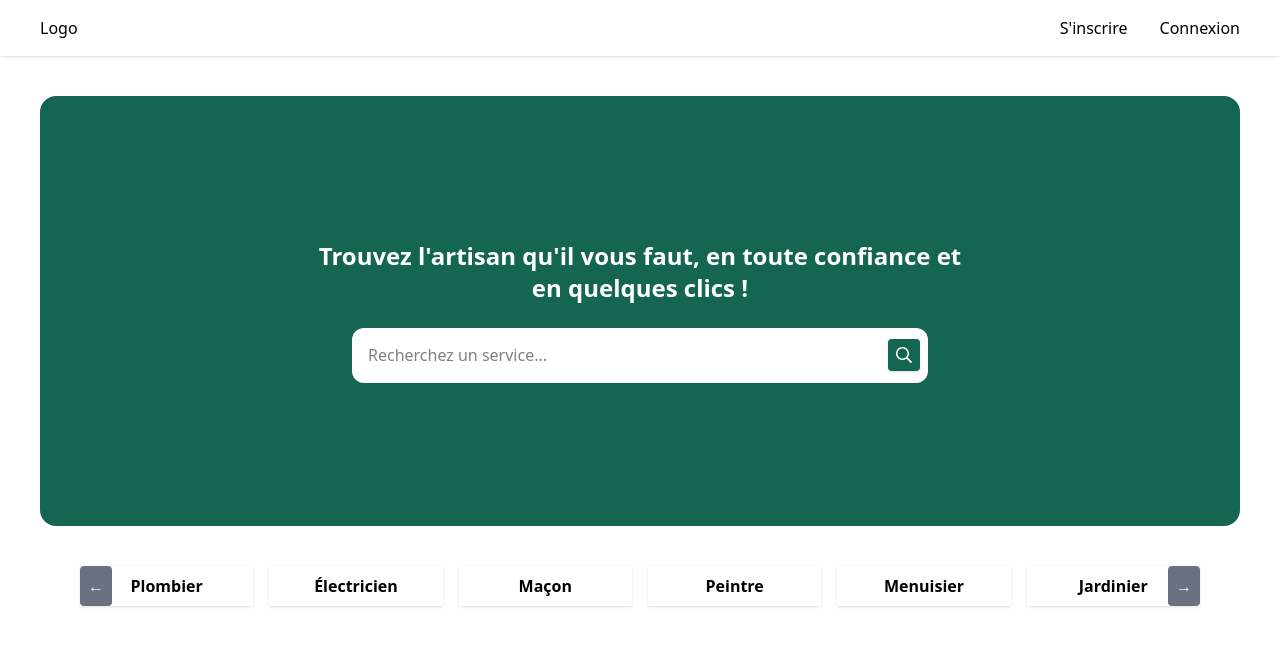
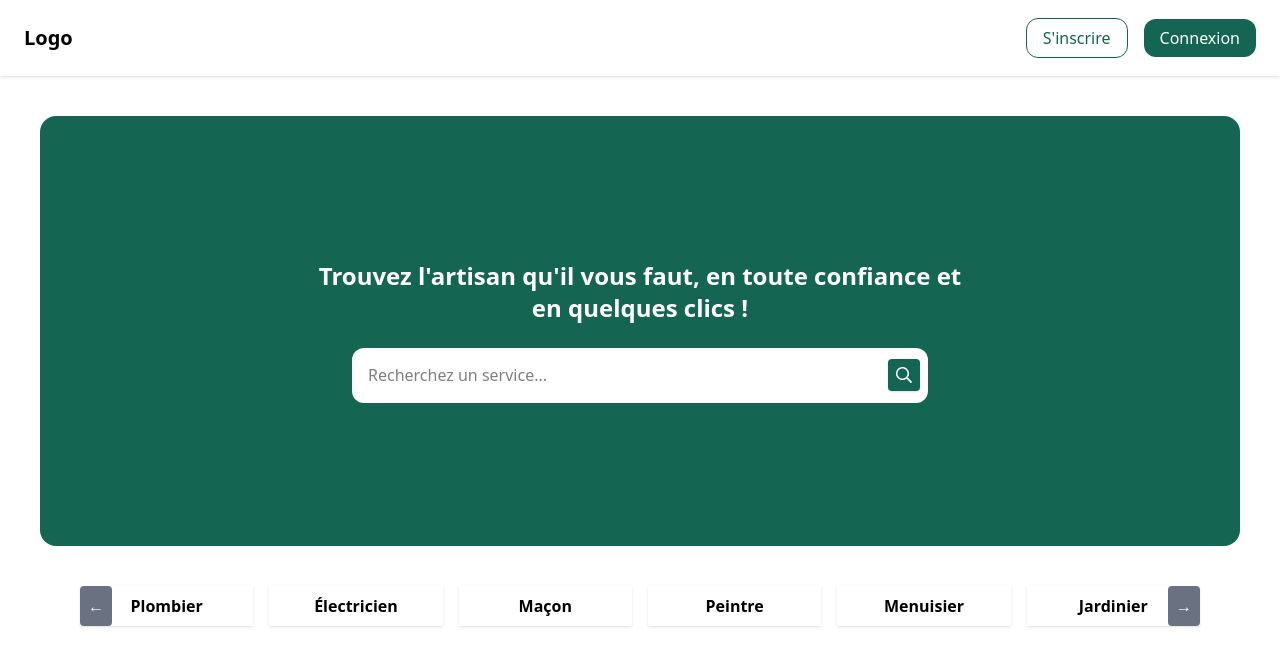
Before and after one commit to aminebk99/khadamaty, a React (Vite) app: page / in a window 1280 px wide. Shown: the top 666 px of the page. Built offline with nearby package versions, Linux system fonts and the light colour scheme.

Commit message:
commit forms

```diff
--- a/src/components/Header.tsx
+++ b/src/components/Header.tsx
@@ -1,20 +1,24 @@
 import { Link } from "react-router-dom";
-// import logo from "../assets/khadamatylogopng.png";
 
 function Header() {
   return (
-    <header className="shadow text-black w-full flex justify-between items-center md:px-6 lg:px-10 py-4 ">
-      <div>
-        {/* <img src={logo} alt="" /> */}
-        Logo
-      </div>
-      <div>
-        <Link to="/signup" className=" mr-4">
-          S'inscrire
-        </Link>
-        <Link to="/login" className="ml-4">
-          Connexion
-        </Link>
+    <header className=" shadow text-black w-full py-6">
+      <div className="container mx-auto flex justify-between items-center px-6">
+        <div className="text-xl font-bold">Logo</div>
+        <div className="space-x-4">
+          <Link
+            to="/signup"
+            className="px-4 py-2 border border-[#146551] text-[#146551] rounded-xl transition hover:bg-[#146551] hover:text-white"
+          >
+            S'inscrire
+          </Link>
+          <Link
+            to="/login"
+            className="px-4 py-2 bg-[#146551] text-white rounded-xl hover:bg-white hover:text-[#146551] hover:border hover:border-[#146551]"
+          >
+            Connexion
+          </Link>
+        </div>
       </div>
     </header>
   );
--- a/src/components/LoginForm.tsx
+++ b/src/components/LoginForm.tsx
@@ -3,7 +3,7 @@ import { Link } from "react-router-dom"
 function LoginForm() {
   return (
     <>
-      <div className="flex min-h-full flex-1 flex-col justify-center px-6 py-12 lg:px-8">
+      <div className="flex min-h-full flex-1 flex-col justify-center py-12 lg:px-8">
         <div className="sm:mx-auto sm:w-full sm:max-w-sm">
           <img
             alt="Your Company"
--- a/src/components/RegisterForm.tsx
+++ b/src/components/RegisterForm.tsx
@@ -2,7 +2,7 @@ import { Link } from "react-router-dom"
 
 function RegisterForm() {
   return (
-    <div className="flex min-h-full flex-1 flex-col justify-center px-6 py-12 lg:px-8">
+    <div className="flex flex-1 flex-col justify-center px-6 py-12 lg:px-8">
       <div className="sm:mx-auto sm:w-full sm:max-w-sm">
         {/* <img
           alt="Your Company"
--- a/src/pages/LoginPage.tsx
+++ b/src/pages/LoginPage.tsx
@@ -1,12 +1,12 @@
 import Header from "../components/Header";
 import LoginForm from "../components/LoginForm";
-import logo from "../assets/khadamatylogopng.png"
+import logo from "../assets/khadamatylogopng.png";
 
 function LoginPage() {
   return (
-    <div>
+    <div className="h-[90vh]">
       <Header />
-      <div className="grid grid-cols-1 xl:grid-cols-2 h-screen">
+      <div className="grid grid-cols-1 xl:grid-cols-2 h-full">
         {/* Hide the logo on medium screens and show it only on xl screens */}
         <div className="hidden xl:flex bg-[#146551] items-center justify-center">
           <img src={logo} alt={logo} />
--- a/src/pages/RegisterPage.tsx
+++ b/src/pages/RegisterPage.tsx
@@ -1,17 +1,17 @@
 import Header from "../components/Header";
 import RegisterForm from "../components/RegisterForm";
-import logo from "../assets/khadamatylogopng.png"
+import logo from "../assets/khadamatylogopng.png";
 
 function RegisterPage() {
   return (
-    <div>
+    <div className="h-[50vh]">
       <Header />
-      <div className="grid grid-cols-1 xl:grid-cols-2 h-screen">
+      <div className="grid grid-cols-1 xl:grid-cols-2">
         {/* Hide the logo on medium screens and show it only on xl screens */}
         <div className="hidden xl:flex bg-[#146551] items-center justify-center">
-          <img src={logo} alt={logo} />
+          <img src={logo} alt="Khadamaty Logo" />
         </div>
-        <div className=" flex items-center justify-center">
+        <div className="flex items-center justify-center">
           <RegisterForm />
         </div>
       </div>
```
